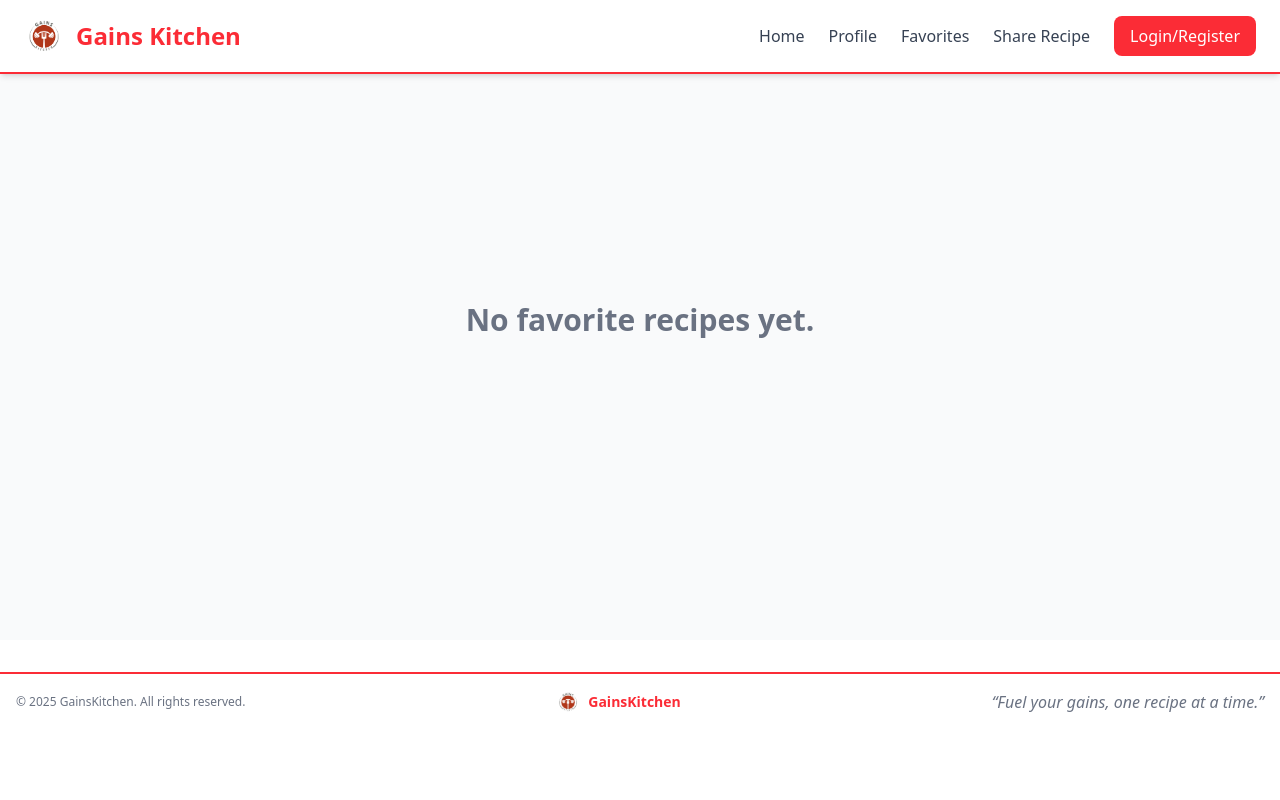
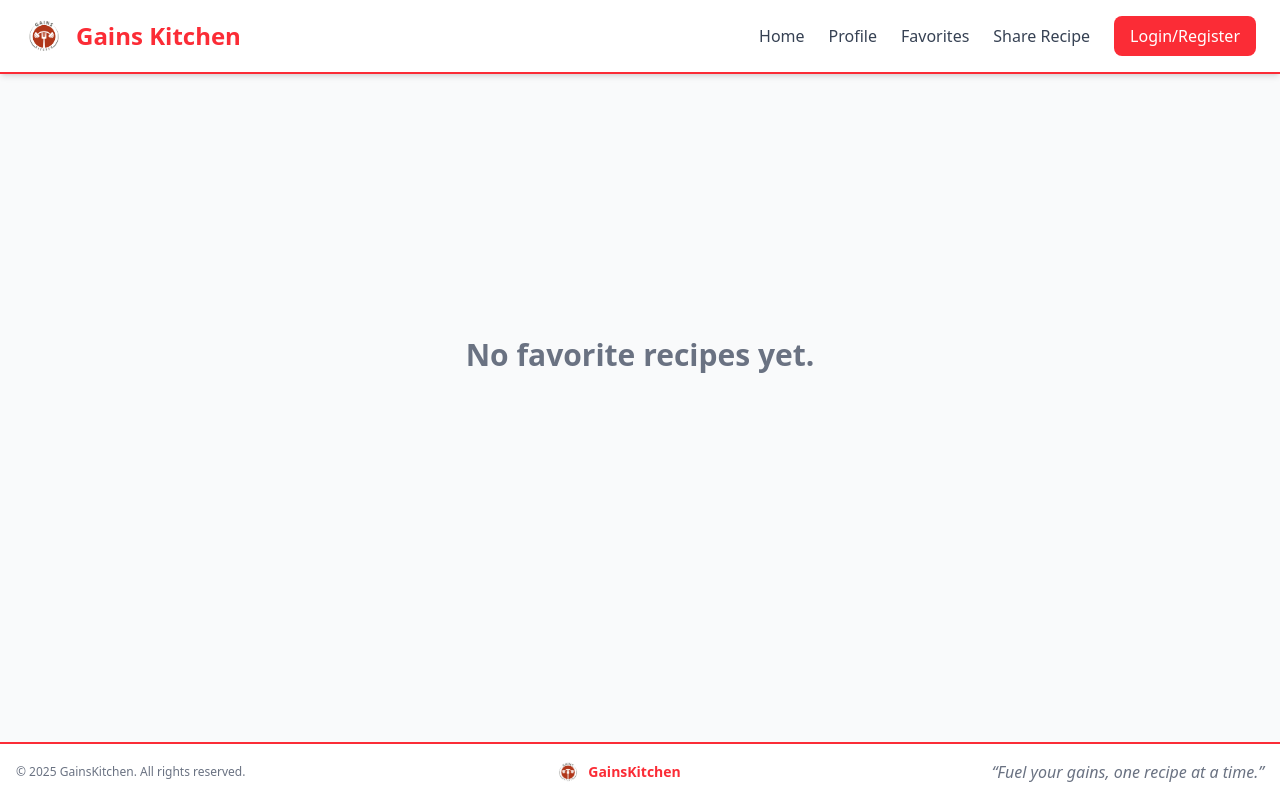
Before and after one commit to B10-Stiti/Gains-Kitchen, a React (Vite) app in the folder client/: page /favorites in a window 1280 px wide. Built offline with nearby package versions, Linux system fonts and the light colour scheme.

Commit message:
fix: adjust UI layout and empty state behavior

```diff
--- a/client/src/components/RecipeCard.jsx
+++ b/client/src/components/RecipeCard.jsx
@@ -52,17 +52,17 @@ const handleFavorite = () => {
         </p>
 
         <p className="text-gray-700">
-          {showFull
+          {showFull || recipe.instructions.length <= 100
             ? recipe.instructions
             : recipe.instructions.slice(0, 100) + "..."}
         </p>
 
-        <button
+        {recipe.instructions.length > 100 && (<button
           onClick={() => setShowFull(!showFull)}
           className="bg-red-500 hover:bg-red-600 text-white px-4 py-2 rounded-full transition"
         >
           {showFull ? "Read less" : "Read more"}
-        </button>
+        </button>)}
       </div>
     </article>
   );
--- a/client/src/pages/Favorites.jsx
+++ b/client/src/pages/Favorites.jsx
@@ -26,18 +26,21 @@ const Favorites = () => {
     };
     fetchFavRecipes();
   }, [userFavorites]);
+  console.log(userFavorites)
 
   return (
-    <>
+    <section className="bg-gray-50 min-h-screen flex flex-col">
       <Header showSearch={false} />
-      {userFavorites.length === 0 ? (
-        <div className="flex items-center justify-center min-h-[calc(100vh-160px)] bg-gray-50 px-4">
-          <p className="text-gray-500 text-3xl font-semibold">
+
+      <div className="flex-1 flex flex-col">
+        {favRecipes.length === 0 ? (
+          <div className="flex items-center justify-center flex-1 px-4">
+            <p className="text-gray-500 text-3xl font-semibold text-center">
               No favorite recipes yet.
             </p>
           </div>
         ) : (
-        <section className="text-gray-900 min-h-[calc(100vh-160px)] px-4 sm:px-8 py-8 mt-16">
+          <section className="text-gray-900 px-4 sm:px-8 py-8 mt-16 flex-1">
             <div className="max-w-7xl mx-auto">
               <h1 className="text-3xl font-bold mb-6">
                 My <span className="text-red-500">Favorites</span>
@@ -50,8 +53,10 @@ const Favorites = () => {
             </div>
           </section>
         )}
+      </div>
+
       <Footer />
-    </>
+    </section>
   );
 };
 
--- a/client/src/pages/Home.jsx
+++ b/client/src/pages/Home.jsx
@@ -35,7 +35,7 @@ const Home = () => {
     setFilters(searchData);
   };
   return (
-    <section className="bg-gray-50 min-h-screen pt-28 pb-12 flex flex-col">
+    <section className="bg-gray-50 min-h-screen pt-28 flex flex-col">
       <Header showSearch={true} onSearch={onSearch} />
 
       <div className="max-w-3xl mx-auto w-full flex-1 flex flex-col space-y-6 px-4">
--- a/client/src/pages/Profile.jsx
+++ b/client/src/pages/Profile.jsx
@@ -5,7 +5,6 @@ import RecipeCard from "../components/RecipeCard";
 import { AuthContext } from "../context/AuthContext";
 import Header from "../components/Header";
 import Footer from "../components/Footer";
-
 
 const Profile = () => {
   const { userId } = useContext(AuthContext);
@@ -49,7 +48,7 @@ const Profile = () => {
   useEffect(() => {
     const fetchData = async () => {
       const url = "/api/user/" + userId;
-      const res = await fetch(url)
+      const res = await fetch(url);
       const rep = await res.json();
       console.log(rep);
       if (!res.ok) {
@@ -62,9 +61,10 @@ const Profile = () => {
   }, []);
 
   return (
-    <>
+    <section className="bg-gray-50 min-h-screen flex flex-col">
       <Header showSearch={false} />
-    <div className="max-w-7xl mx-auto mt-20 px-4">
+
+      <div className="flex-1 max-w-7xl mx-auto mt-20 px-4 w-full">
         {isEditing ? (
           <ProfileEditForm
             userData={userData}
@@ -92,8 +92,9 @@ const Profile = () => {
           )}
         </div>
       </div>
-    <Footer/>
-    </>
+
+      <Footer />
+    </section>
   );
 };
 
```
Lines whose indentation alone changed are shown as unchanged.
